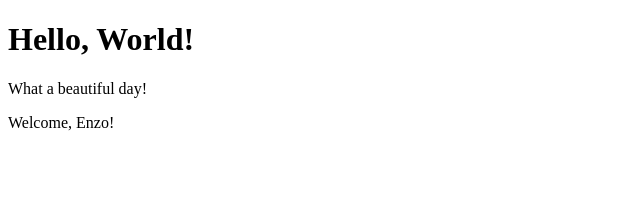
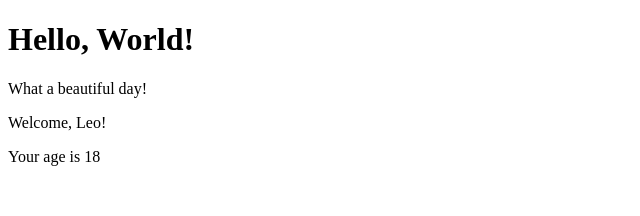
Before and after one commit to EnzoSt/react-exercises, a React (Create React App) app: page / in a window 1280 px wide. Shown: the top 216 px of the page, without its empty margins (0-640 px from the left). Built offline with nearby package versions, Linux system fonts and the light colour scheme.

Commit message:
props-03

```diff
--- a/src/App.js
+++ b/src/App.js
@@ -7,7 +7,7 @@
     return (
       <div>
         <Hello />
-        <Welcome name={"Enzo"} />
+        <Welcome name={"Leo"} age={18} />
       </div>
     );
   }
--- a/src/Welcome.js
+++ b/src/Welcome.js
@@ -2,6 +2,11 @@
 
 export class Welcome extends React.Component {
   render() {
-    return <p>Welcome, {this.props.name}!</p>;
+    return (
+      <div>
+        <p>Welcome, {this.props.name}!</p>
+        <p>Your age is {this.props.age}</p>
+      </div>
+    );
   }
 }
```
